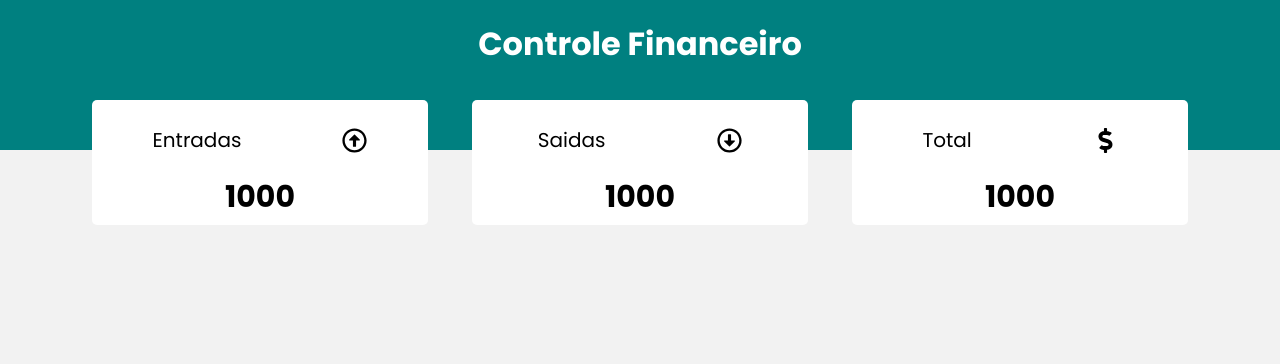
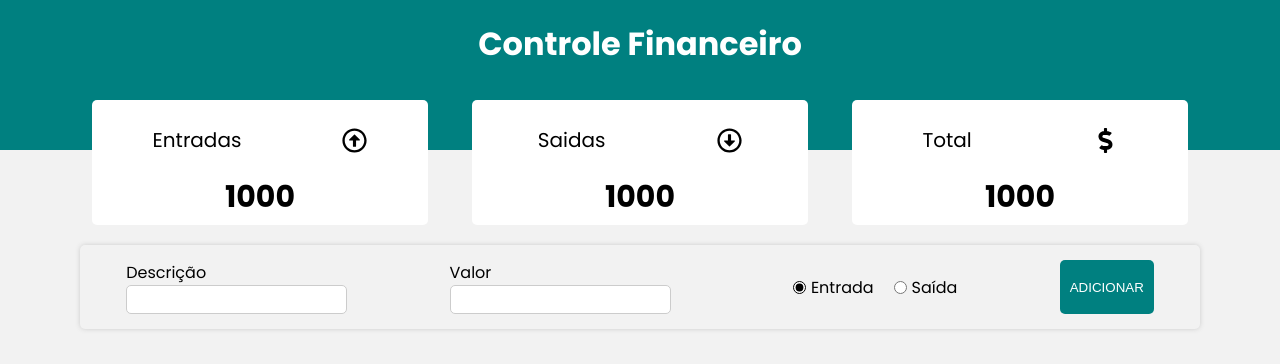
Before and after one commit to Adrianodbs/controle-de-finan-as-react, a React (Create React App) app: page / in a window 1280 px wide. Shown: the top 364 px of the page. Built offline with nearby package versions, Linux system fonts and the light colour scheme.

Commit message:
css e estrutura do form

```diff
--- a/src/App.js
+++ b/src/App.js
@@ -1,4 +1,5 @@
 import React from 'react'
+import Form from './components/Form'
 import Header from './components/Header'
 import Resume from './components/Resume'
 import Global from './styles/global'
@@ -8,6 +9,7 @@ function App() {
     <>
       <Header />
       <Resume />
+      <Form />
       <Global />
     </>
   )
--- /dev/null
+++ b/src/components/Form/index.js
@@ -0,0 +1,54 @@
+import * as C from './styles'
+import { useState } from 'react'
+
+function Form() {
+  const [desc, setDesc] = useState('')
+  const [amount, setAmount] = useState('')
+  const [isExpense, setExpense] = useState(false)
+
+  const handleSave = () => {
+    if (!desc || !amount) {
+      alert('Informe as descrição e o valor')
+      return
+    } else if (amount < 1) {
+      alert('O valor tem que ser positivo')
+      return
+    }
+  }
+  return (
+    <C.Container>
+      <C.InputContent>
+        <C.Label>Descrição</C.Label>
+        <C.Input value={desc} onChange={e => setDesc(e.target.value)} />
+      </C.InputContent>
+      <C.InputContent>
+        <C.Label>Valor</C.Label>
+        <C.Input
+          value={amount}
+          type="number"
+          onChange={e => setAmount(e.target.value)}
+        />
+      </C.InputContent>
+      <C.RadioGroup>
+        <C.Input
+          type="radio"
+          id="rIncome"
+          defaultChecked
+          name="group1"
+          onChange={() => setExpense(!isExpense)}
+        />
+        <C.Label htmlFor="rIncome">Entrada</C.Label>
+        <C.Input
+          type="radio"
+          id="rExpenses"
+          name="group1"
+          onChange={() => setExpense(!isExpense)}
+        />
+        <C.Label htmlFor="rExpenses">Saída</C.Label>
+      </C.RadioGroup>
+      <C.Button onClick={handleSave}>ADICIONAR</C.Button>
+    </C.Container>
+  )
+}
+
+export default Form
--- /dev/null
+++ b/src/components/Form/styles.js
@@ -0,0 +1,54 @@
+import styled from 'styled-components'
+
+export const Container = styled.div`
+  max-width: 1120px;
+  margin: 20px auto;
+  width: 98%;
+  box-shadow: 0px 0px 5px #ccc;
+  border-radius: 5px;
+  display: flex;
+  justify-content: space-around;
+  padding: 15px 0px;
+  gap: 10px;
+
+  @media (max-width: 750px) {
+    display: grid;
+  }
+`
+
+export const InputContent = styled.div`
+  display: flex;
+  flex-direction: column;
+`
+
+export const Label = styled.label``
+
+export const Input = styled.input`
+  outline: none;
+  border-radius: 5px;
+  padding: 5px 10px;
+  font-size: 15px;
+  border: 1px solid #ccc;
+`
+
+export const RadioGroup = styled.div`
+  display: flex;
+  align-items: center;
+
+  input {
+    margin-left: 20px;
+    margin-right: 5px;
+    /* Por padrão fica azul, então usamos o accent pra deixar marcado na cor preta */
+    accent-color: black;
+    margin-top: 0;
+  }
+`
+
+export const Button = styled.button`
+  padding: 5px 10px;
+  border: none;
+  border-radius: 5px;
+  cursor: pointer;
+  color: white;
+  background-color: teal;
+`
```
